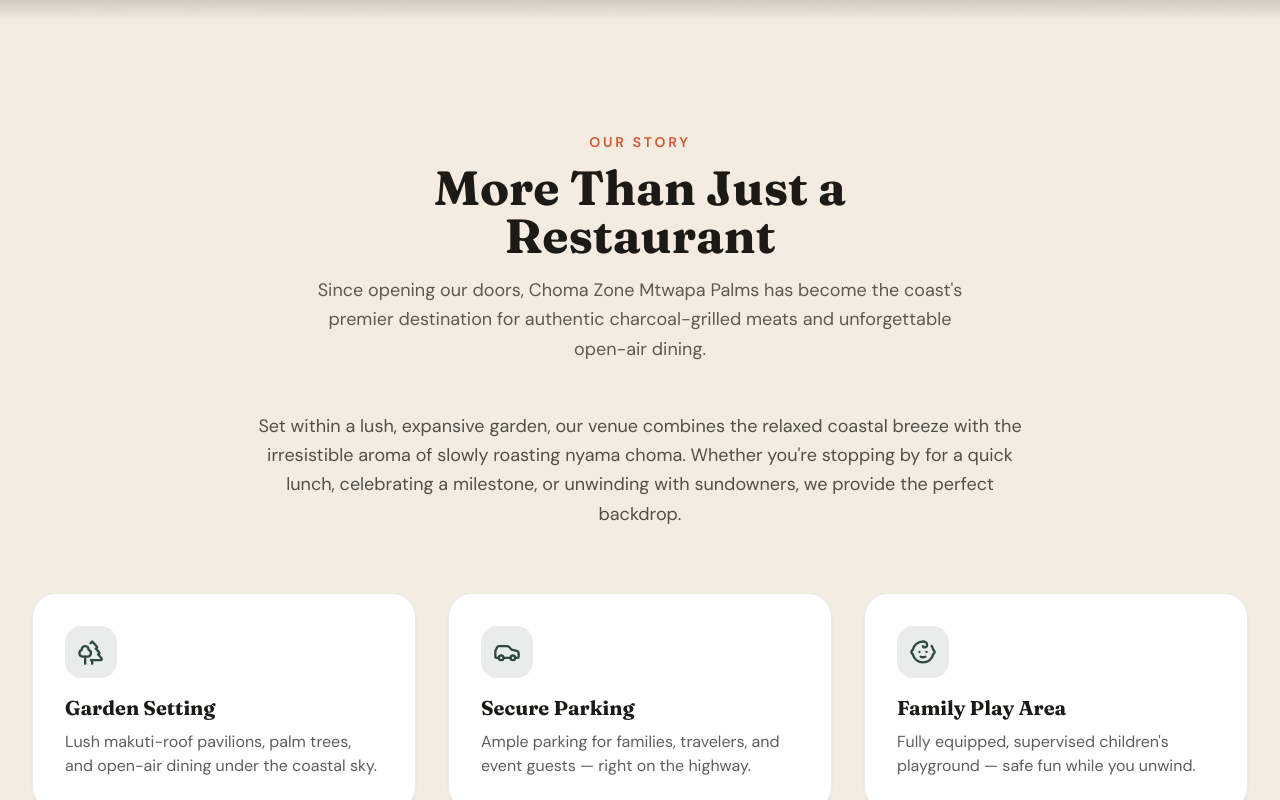
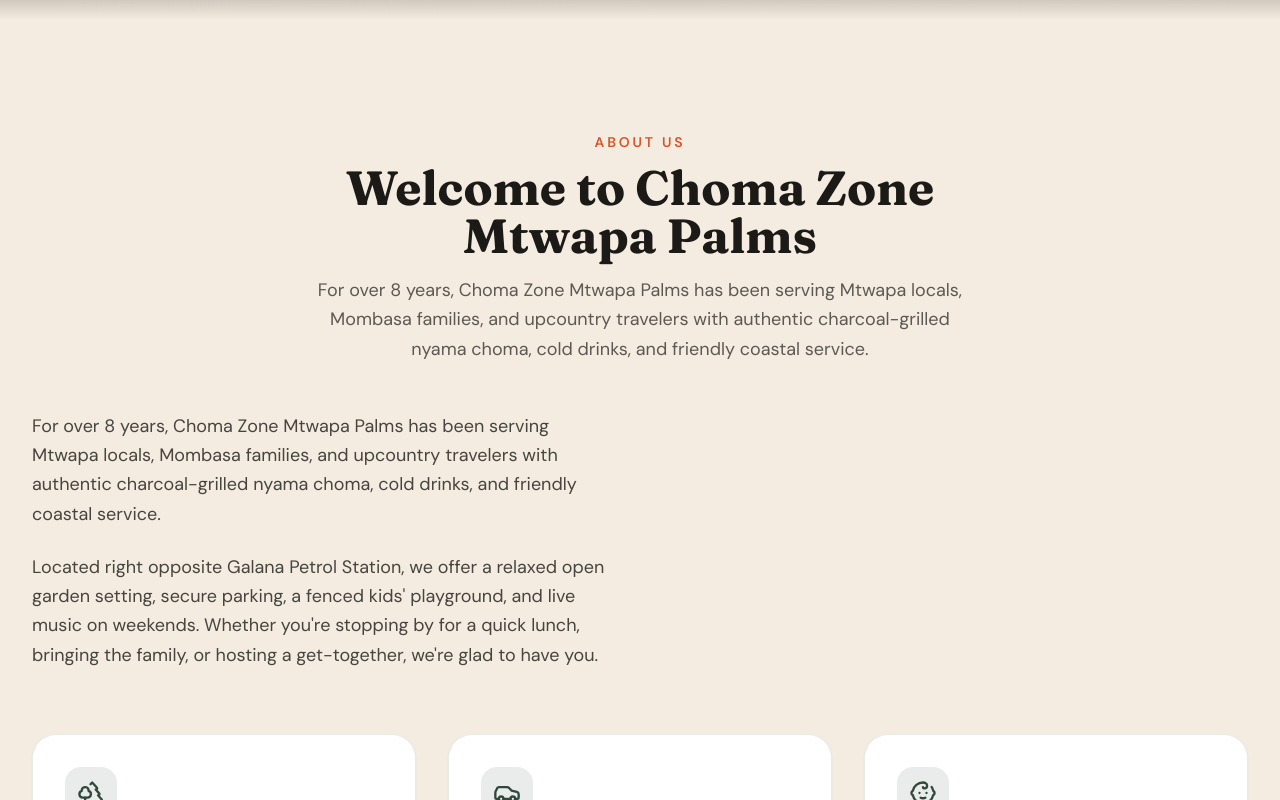
Before and after one commit to kivevo/mtwapa-choma-zone, a Next.js app: page / in a window 1280 px wide. Shown: the part 780-1580 px from the top of the page. Built offline with nearby package versions, Linux system fonts and the light colour scheme; no server answers; the database is empty.

Commit message:
style: replace robotic AI-generated phrasing with authentic human-written coastal copy

```diff
--- a/components/sections/about.tsx
+++ b/components/sections/about.tsx
@@ -35,15 +35,25 @@
     <AnimatedSection id="about" className="bg-sand py-20 lg:py-28">
       <div className="mx-auto max-w-7xl px-4 sm:px-6 lg:px-8">
         <SectionHeading
-          eyebrow="Our Story"
-          title={settings.frontend_content?.about_title || "More Than a Restaurant — A Coastal Institution"}
-          description={settings.frontend_content?.about_p1 || "Right on the Mombasa–Malindi Highway, opposite Galana Petrol Station, Choma Zone Mtwapa Palms is where families gather for Sunday lunch, travelers stop for coffee and choma, and friends meet for sundowners as the grill fires up at dusk."}
+          eyebrow="About Us"
+          title={settings.frontend_content?.about_title || "Welcome to Choma Zone Mtwapa Palms"}
+          description={
+            settings.frontend_content?.about_p1 ||
+            "Right on the Mombasa–Malindi Highway, opposite Galana Petrol Station, Choma Zone Mtwapa Palms is where families come together for Sunday lunch, travelers stop for a quick bite, and friends meet up for drinks and fresh choma."
+          }
         />
 
-        <div className="mx-auto max-w-3xl text-center">
-          <p className="text-lg leading-relaxed text-charcoal/75">
-            {settings.frontend_content?.about_p2 || "We're an open garden bar, restaurant, and events venue known across the North Coast for the best nyama choma in town. By day, we're your family's favourite lunch spot. By night, the garden comes alive with live music, cold drinks, and the glow of the choma fire."}
-          </p>
+        <div className="grid gap-12 lg:grid-cols-2 lg:items-center">
+          <div className="space-y-6 text-charcoal/80">
+            <p className="text-lg leading-relaxed">
+              {settings.frontend_content?.about_p1 ||
+                "For over 8 years, Choma Zone Mtwapa Palms has been serving Mtwapa locals, Mombasa families, and upcountry travelers with authentic charcoal-grilled nyama choma, cold drinks, and friendly coastal service."}
+            </p>
+            <p className="text-lg leading-relaxed">
+              {settings.frontend_content?.about_p2 ||
+                "We've built our reputation on tender, well-seasoned nyama choma served with fresh kachumbari and ugali. By day, parents relax while kids play in our fenced playground. In the evening, the garden lights up with live bands, Rhumba nights, and cold drinks."}
+            </p>
+          </div>
         </div>
 
         <div className="mt-16 grid gap-8 md:grid-cols-3">
--- a/components/sections/events-section.tsx
+++ b/components/sections/events-section.tsx
@@ -44,8 +44,8 @@
       <div className="mx-auto max-w-7xl px-4 sm:px-6 lg:px-8">
         <SectionHeading
           eyebrow="Events & Celebrations"
-          title="Your Garden Party Starts Here"
-          description="Birthdays, mbuzi choma parties, corporate functions, wedding photoshoots, and Family Fun Days — we handle the space, you bring the joy."
+          title="Host Your Event With Us"
+          description="Planning a birthday party, graduation, family gathering, or company get-together? We have open garden spaces and custom choma platters ready for your group."
         />
 
         <div className="mb-16 grid gap-4 sm:grid-cols-2 lg:grid-cols-3 xl:grid-cols-5">
--- a/components/sections/gallery-section.tsx
+++ b/components/sections/gallery-section.tsx
@@ -56,8 +56,8 @@
       <div className="mx-auto max-w-7xl px-4 sm:px-6 lg:px-8">
         <SectionHeading
           eyebrow="Gallery"
-          title="Step Into Our Garden"
-          description="Golden-hour makuti pavilions, sizzling choma, kids at play, and the iconic I ❤️ MTWAPA sign — see why Mtwapa loves us."
+          title="Life at Choma Zone"
+          description="Take a look at our open garden seating, charcoal grills, kids' playground, and real moments shared with our guests."
         />
 
         <div className="mb-8 flex flex-wrap justify-center gap-2">
--- a/components/sections/happy-hour.tsx
+++ b/components/sections/happy-hour.tsx
@@ -23,8 +23,8 @@
       <div className="relative mx-auto max-w-7xl px-4 sm:px-6 lg:px-8">
         <SectionHeading
           eyebrow="Evenings & Bar"
-          title="Smooth Evenings, Good Music, Cold Drinks"
-          description="As the sun sets over Mtwapa, the garden transforms. Happy hour deals, live Rhumba and Mugithi nights, DJ sets, and the best sundowner spot on the North Coast."
+          title="Drinks & Evening Entertainment"
+          description="As evening sets in over Mtwapa, enjoy our daily happy hour deals, live Rhumba & Mugithi nights, resident DJs, and cold drinks in the garden."
           dark
         />
 
--- a/components/sections/hero.tsx
+++ b/components/sections/hero.tsx
@@ -67,7 +67,8 @@
             </span>
           </h1>
           <p className="mx-auto mt-4 max-w-2xl text-sm sm:text-base md:text-lg leading-relaxed text-sand/85 sm:mt-6">
-            {settings.frontend_content?.hero_description || "Charcoal-grilled perfection in a lush makuti garden on the Mombasa–Malindi Highway. Sundowners, family fun, events & the coast's favourite stopover spot."}
+            {settings.frontend_content?.hero_description ||
+              "Freshly roasted goat & beef, cold drinks, and open-air garden seating right on the Mombasa–Malindi Highway. Stop by for lunch, bring the family on Sunday, or pull in for a quick highway break."}
           </p>
 
           <div className="mt-8 flex flex-wrap items-center justify-center gap-3.5 sm:mt-10 sm:gap-4">
--- a/lib/fallback-data.ts
+++ b/lib/fallback-data.ts
@@ -38,20 +38,20 @@
     hero_title_prefix: "Mtwapa's Best",
     hero_title_highlight: "Nyama Choma",
     hero_title_suffix: "Open Garden Hospitality",
-    hero_description: "Charcoal-grilled perfection in a lush makuti garden on the Mombasa–Malindi Highway. Sundowners, family fun, events & the coast's favourite stopover spot.",
+    hero_description: "Freshly roasted goat & beef, cold drinks, and open-air garden seating right on the Mombasa–Malindi Highway. Stop by for lunch, bring the family on Sunday, or pull in for a quick highway break.",
     hero_bg_image: "/hero-bg-kenyan.png",
-    about_title: "More Than Just a Restaurant",
-    about_p1: "Since opening our doors, Choma Zone Mtwapa Palms has become the coast's premier destination for authentic charcoal-grilled meats and unforgettable open-air dining.",
-    about_p2: "Set within a lush, expansive garden, our venue combines the relaxed coastal breeze with the irresistible aroma of slowly roasting nyama choma. Whether you're stopping by for a quick lunch, celebrating a milestone, or unwinding with sundowners, we provide the perfect backdrop.",
+    about_title: "Welcome to Choma Zone Mtwapa Palms",
+    about_p1: "For over 8 years, Choma Zone Mtwapa Palms has been serving Mtwapa locals, Mombasa families, and upcountry travelers with authentic charcoal-grilled nyama choma, cold drinks, and friendly coastal service.",
+    about_p2: "Located right opposite Galana Petrol Station, we offer a relaxed open garden setting, secure parking, a fenced kids' playground, and live music on weekends. Whether you're stopping by for a quick lunch, bringing the family, or hosting a get-together, we're glad to have you.",
     about_image_1: "https://images.unsplash.com/photo-1555939594-58d7cb561ad1?w=800&q=80",
     about_image_2: "https://images.unsplash.com/photo-1544148103-0773bf10d330?w=800&q=80",
-    family_fun_title: "Family Fun Day",
-    family_fun_desc: "Every Sunday is Family Fun Day at Choma Zone. Enjoy live entertainment, face painting, and our dedicated kids' play area while you relax with friends.",
+    family_fun_title: "Fenced Playground & Family Dining",
+    family_fun_desc: "Sundays at Choma Zone are all about family. While you enjoy fresh choma and cold drinks in the garden, the kids have plenty of room to play safely in our fenced playground.",
     family_fun_image: "https://images.unsplash.com/photo-1606092195730-5d7b9af1efc5?w=800&q=80",
-    stopover_title: "The Perfect Stopover",
-    stopover_desc: "Traveling along the Mombasa-Malindi highway? Pull into our secure, spacious parking for a refreshing break, great food, and clean facilities.",
+    stopover_title: "Convenient Highway Stopover",
+    stopover_desc: "Traveling along the Mombasa–Malindi Highway? Turn in opposite Galana Petrol Station. We have secure parking, clean washrooms, hot coffee, pizzas, and quick meals to get you back on the road refreshed.",
     stopover_image: "https://images.unsplash.com/photo-1517248135467-4c7edcad34c4?w=800&q=80",
-    footer_text: "Mtwapa's premier destination for authentic nyama choma, family entertainment, and open garden hospitality."
+    footer_text: "Your favourite spot in Mtwapa for fresh nyama choma, family Sunday lunches, and open garden dining on the Mombasa–Malindi Highway."
   },
   updated_at: new Date().toISOString(),
 };
```
